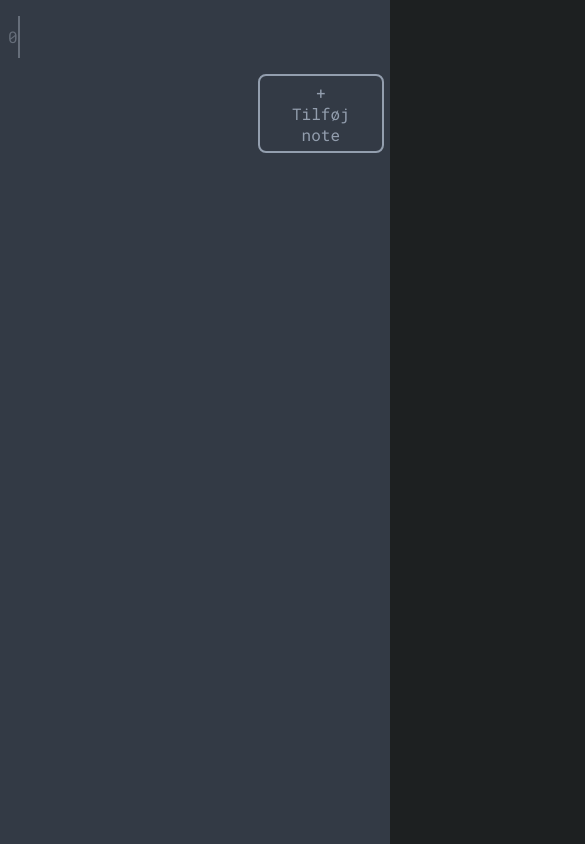
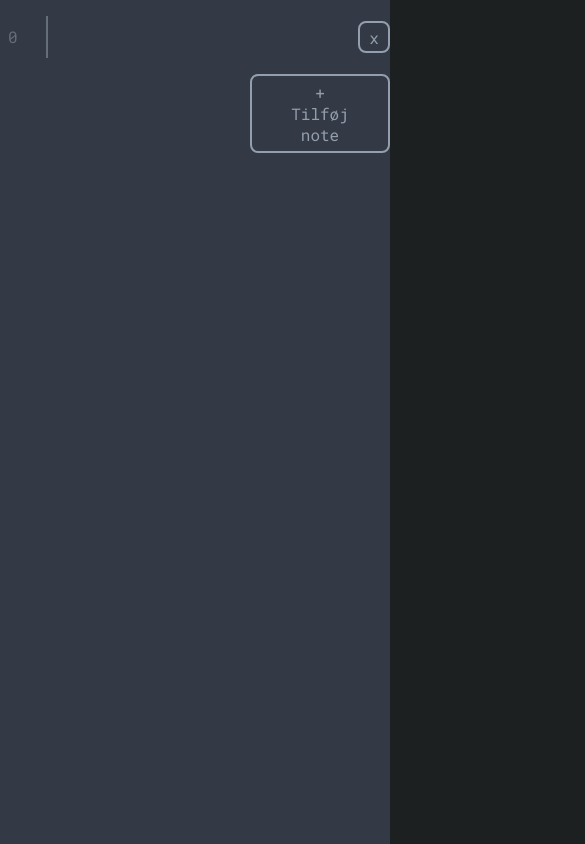
Before and after one commit to jbaagaard/tasks, a Next.js app: page / in a window 390 px wide. Both pictures are taken after a click on the button "+ Tilføj note". Shown: the top 844 px of the page, 585 px wide, since content can reach past the window. Built offline with nearby package versions, Linux system fonts and the light colour scheme.

Commit message:
responsive

```diff
--- a/features/NoteBlock/NoteBlock.styled.ts
+++ b/features/NoteBlock/NoteBlock.styled.ts
@@ -6,7 +6,7 @@ export const Wrapper = styled.div`
   display: flex;
   flex-direction: column;
 gap: 16px;
-  padding: 16px 8px;
+  padding-top: 16px;
 `
 
 
--- a/features/NoteComponent/NoteComponent.styled.ts
+++ b/features/NoteComponent/NoteComponent.styled.ts
@@ -4,14 +4,28 @@ import {SecondaryButton} from "../styled-components";
 const lineHeight = "42px"
 
 export const Wrapper = styled.div`
-  display: flex;
+  max-width: 800px;
+
+  display: grid;
+  grid-template-columns: auto 1fr auto;
   gap: 8px;
   height: ${lineHeight};
   align-items: center;
+  padding-left: 8px;
+  &:hover{
+    background-color: rgba(0,0,0,0.03);
+  }
 `
 
 export const DataWrapper = styled.div`
   color: ${props => props.theme.text};
+
+`
+
+export const RightContent = styled.div`
+  display: flex;
+  gap: 8px;
+  align-items: center;
 
 `
 
@@ -23,7 +37,6 @@ export const LineNumber = styled.div`
 `
 
 export const InputWrapper = styled.div`
-
 `
 
 export const Input = styled.input<{comment:boolean}>`
@@ -31,12 +44,7 @@ export const Input = styled.input<{comment:boolean}>`
   height: ${lineHeight};
   color: ${props => props.comment? props.theme.textSubtle : props.theme.text};
   font-size: 1em;
-  width: 600px;
-`
-
-export const TimeWrapper = styled.div`
-  color: ${props => props.theme.text};
-
+width: 100%;
 `
 
 export const DeleteButton = styled(SecondaryButton)`
--- a/features/NoteComponent/index.tsx
+++ b/features/NoteComponent/index.tsx
@@ -73,15 +73,16 @@ const NoteComponent = ({note, onChange, onDelete, index}: NoteComponentProps) =>
             <S.InputWrapper>
                 <S.Input value={text} onChange={handleTextOnChange} comment={comment}/>
             </S.InputWrapper>
+            <S.RightContent>
                 {!comment &&
                     <>
                         <TimeToggle time={time} value={active} onChange={handleStartButtonOnClick}/>
                         <S.DataWrapper>
-                        {"data"}
                         </S.DataWrapper>
                     </>
                 }
                 <S.DeleteButton onClick={handleOnDeleteClick}>x</S.DeleteButton>
+            </S.RightContent>
         </S.Wrapper>
     )
 }
```
Lines whose indentation alone changed are shown as unchanged.
